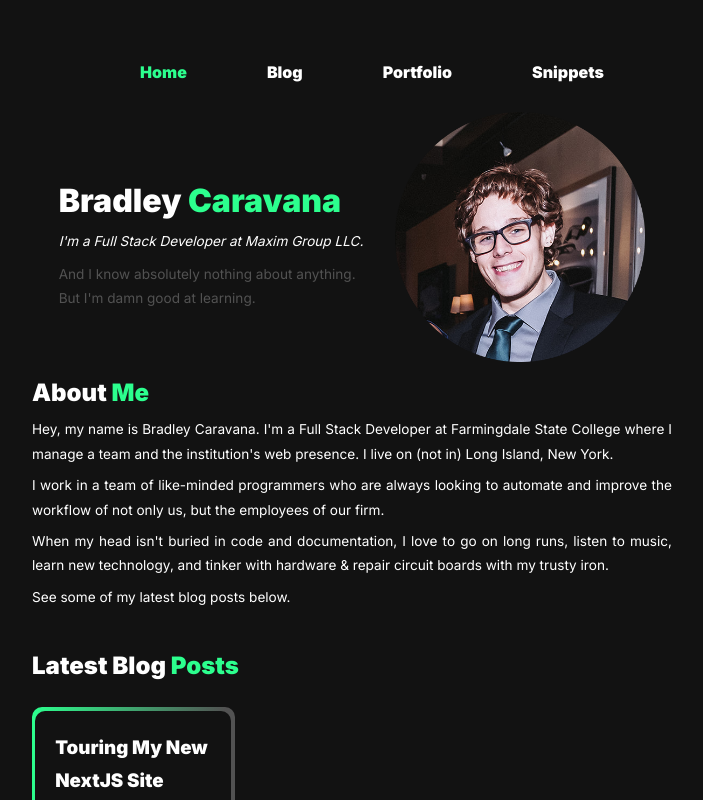
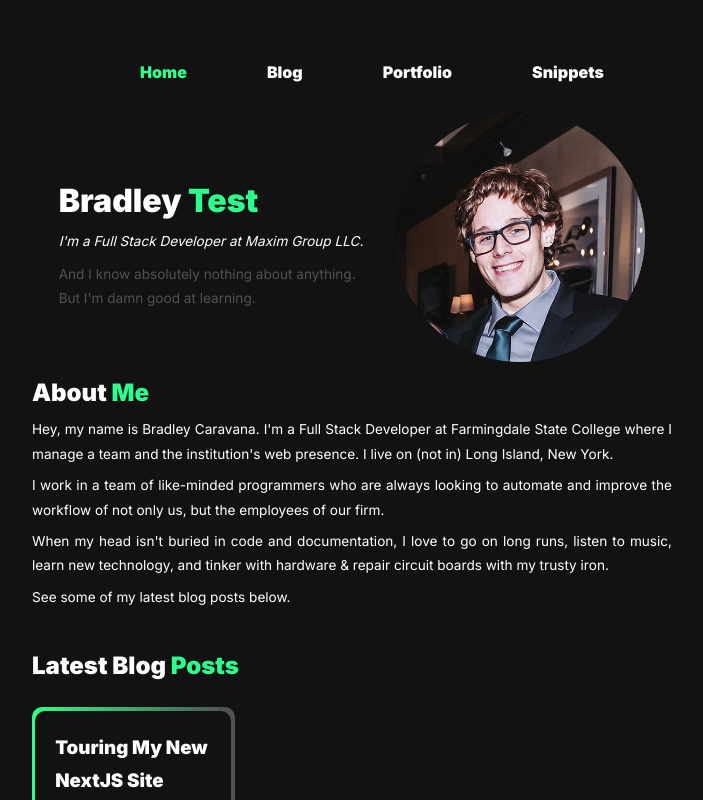
Before and after one commit to carabc/bradleycaravana.com, a Next.js app: page / in a window 1280 px wide. Shown: the top 800 px of the page, without its empty margins (288-991 px from the left). Built offline with nearby package versions, Linux system fonts and the light colour scheme; no server answers.

Commit message:
Test content change for CICD

```diff
--- a/pages/index.js
+++ b/pages/index.js
@@ -179,7 +179,7 @@ export default function Home({ posts }) {
       <MainStyled>
         <div className="headerTitles">
           <h1>
-            Bradley <span className="hl">Caravana</span>
+            Bradley <span className="hl">Test</span>
           </h1>
           <cite className="subHeader">
             I&apos;m a Full Stack Developer at Maxim Group LLC.
```
